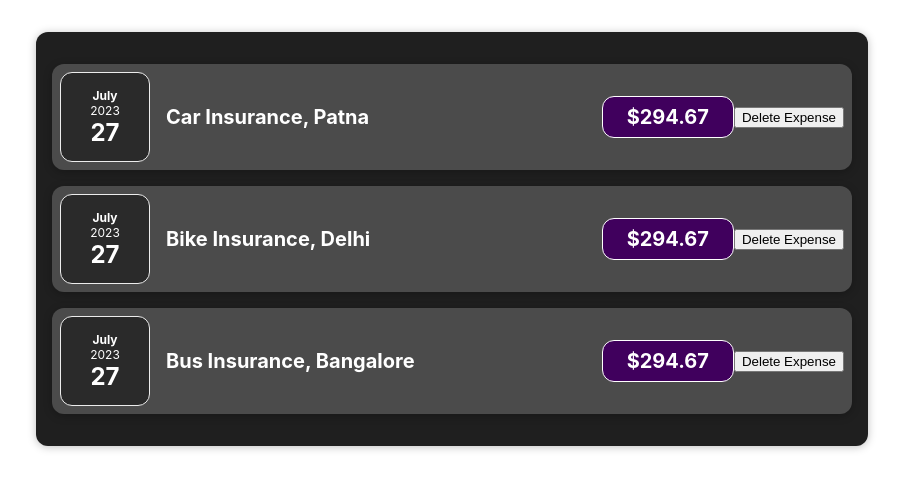
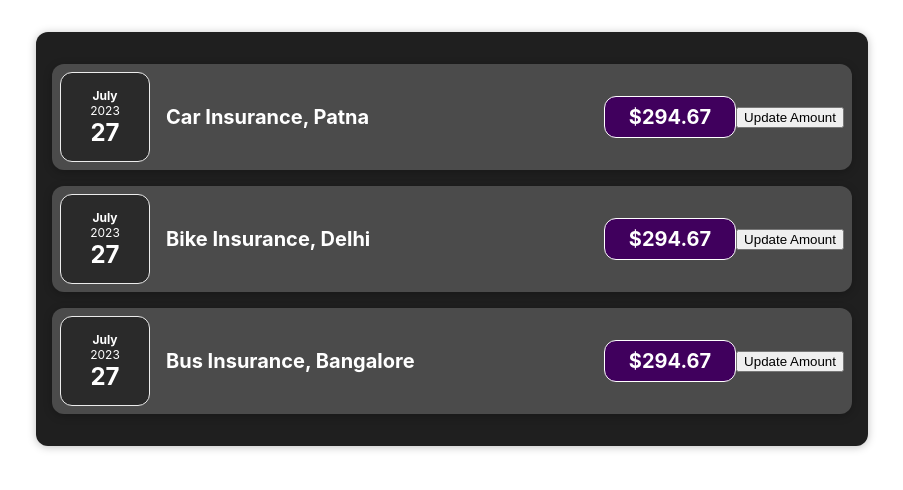
Before and after one commit to myrnd-vivek/expense-tracker-react, a React (Create React App) app: page / in a window 1280 px wide. Shown: the top 490 px of the page, without its empty margins (188-1091 px from the left). Built offline with nearby package versions, Linux system fonts and the light colour scheme.

Commit message:
Added update amount button

```diff
--- a/src/components/expenses/ExpenseItems.js
+++ b/src/components/expenses/ExpenseItems.js
@@ -1,26 +1,22 @@
-import React from "react";
+import React, { useState } from "react";
 import Card from "../ui/Card";
 import ExpenseDate from "./ExpenseDate";
 import ExpenseDetails from "./ExpenseDetails";
 import "./expense-items.css";
 
 const ExpenseItems = (props) => {
+
+	const [expenseAmount,setExpenseAmount ]= useState(props.amount)
+
 	const expenseDate = props.date;
 	const expenseTitle = props.title;
-	const expenseAmount = props.amount;
 	const locationOfExpenditure = props.location;
-
-
-	const deleteExpense = (index) => {
-		const card = document.querySelectorAll(".expense-item");
-		card[index].style.display = "none";
-	}
 
 	return (
 		<Card className="expense-item">
 	    <ExpenseDate date={expenseDate}/>
 	    <ExpenseDetails amount={expenseAmount} title={expenseTitle} location={locationOfExpenditure} />
-			<button onClick={() => deleteExpense(props.index)}>Delete Expense</button>
+			<button onClick={() => setExpenseAmount(100)}>Update Amount</button>
 		</Card>
 	);
 };
```
